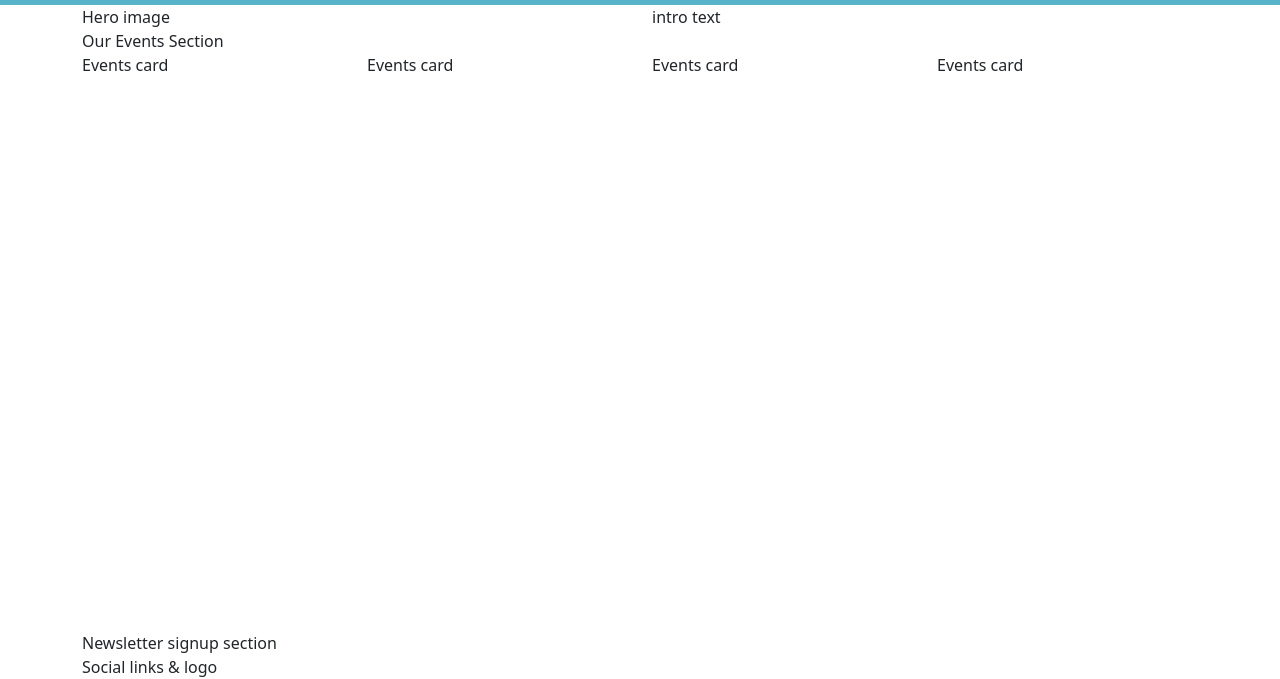
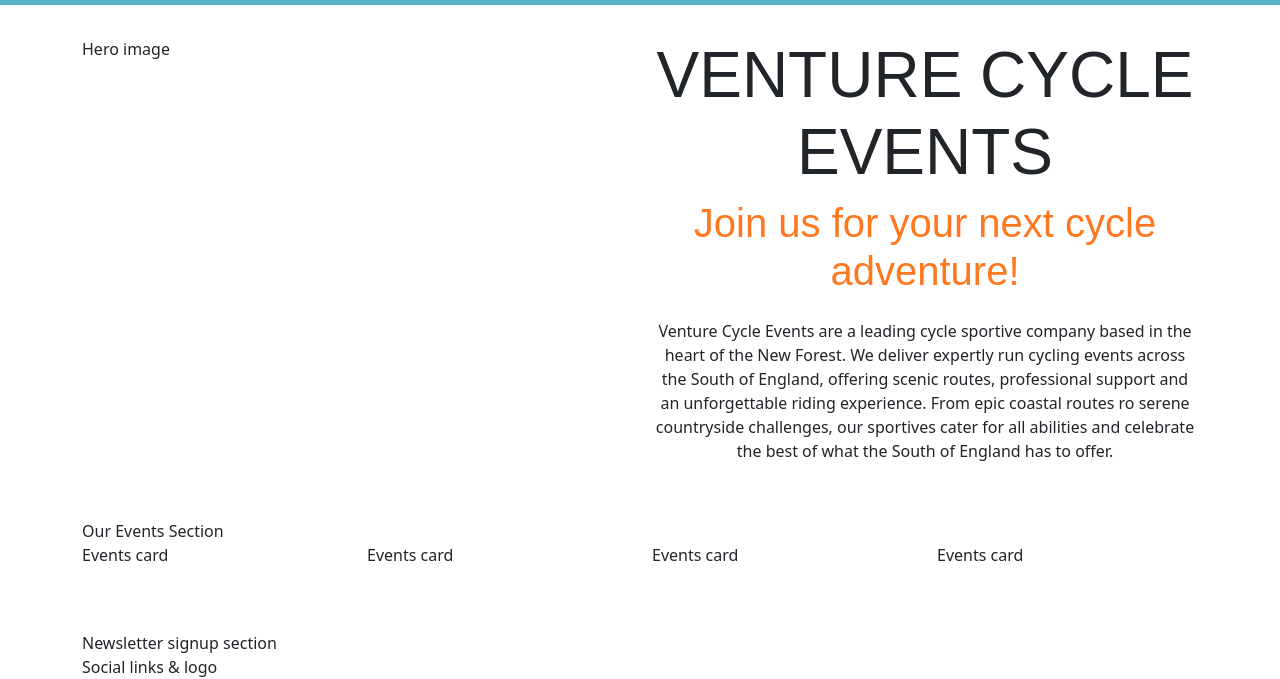
Before and after one commit to Darren-Longhurst/venture-cycling-mp-1, a plain HTML site: page index.html in a window 1280 px wide. Shown: the part 121-800 px from the top of the page. Drawn offline with nearby package versions, Linux system fonts and the light colour scheme; a web font is replaced by a local one.

Commit message:
Adding header text

```diff
--- a/assets/css/style.css
+++ b/assets/css/style.css
@@ -18,8 +18,17 @@ body    {
 h1, h2, h3    {
     font-family: var(--secondary-font);
     color: var(--primary-color);
+    text-transform: uppercase;
 }
 
+.sub-heading-color  {
+    color: var(--highlight-color)
+}
+
+.section    {
+    margin-top: 2rem;
+    margin-bottom: 2rem;
+}
 /* Navbar*/
 
 #navbar {
@@ -30,6 +39,12 @@ h1, h2, h3    {
     width: 200px;
 }
 
+
+/*Header*/
+
+#header .lead   {
+    font-family: var(--secondary-font);
+}
 /*Grid Visualisation CSS
 
 .container,
--- a/index.html
+++ b/index.html
@@ -76,10 +76,18 @@
     </nav>
 
     <!--Header with hero image-->
-    <header class="container">
+    <header id="header" class="container section">
       <div class="row">
         <div class="col-12 col-xl-6">Hero image</div>
-        <div class="col-12 col-xl-6">intro text</div>
+        <div class="col-12 col-xl-6 text-center text-xl-center">
+            <h1 class="display-3">Venture Cycle Events</h1>
+            <p class="lead display-6 sub-heading-color">Join us for your next cycle adventure!</p>
+            <p class="my-4">Venture Cycle Events are a leading cycle sportive company based in the heart of the New Forest.
+                We deliver expertly run cycling events across the South of England, offering scenic routes, professional support and an unforgettable riding experience.
+                From epic coastal routes ro serene countryside challenges, our sportives cater for all abilities and celebrate the best of what the South of England has to offer.
+            </p>
+
+        </div>
       </div>
     </header>
     <!--Main element to hold all information, except the grid structure-->
```
